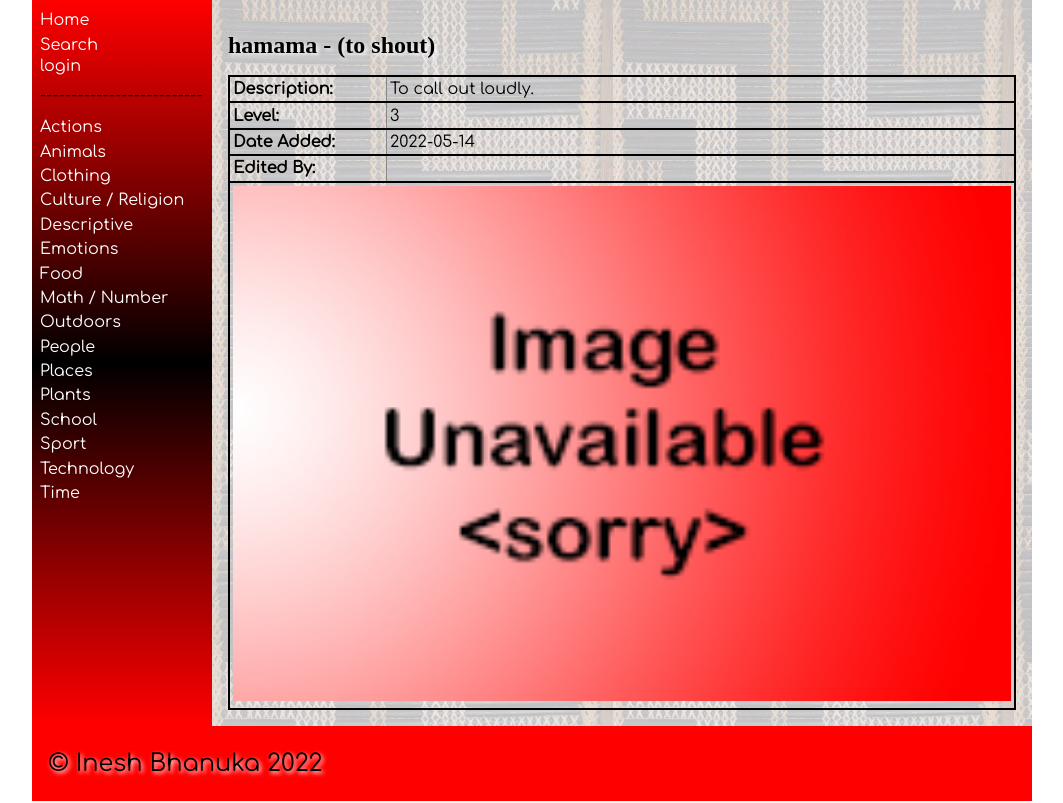
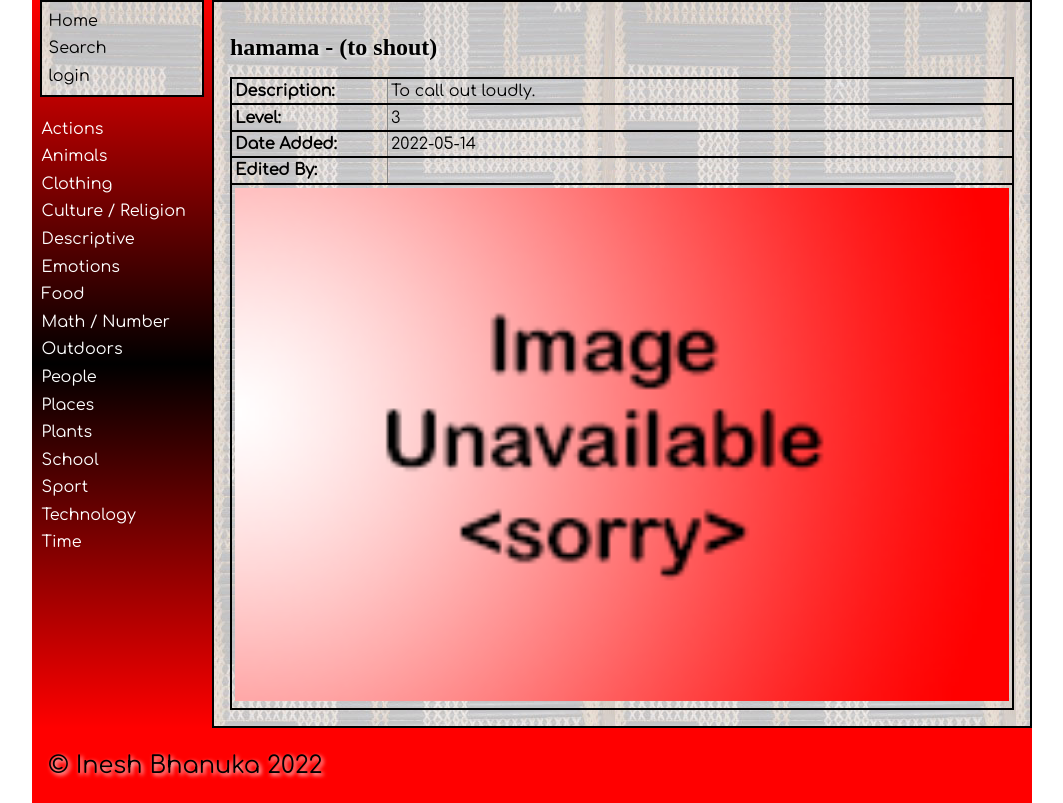
Before and after one commit to IneshyPie/Maori-Dictionary, a Flask app: page /word/1 in a window 1280 px wide. Shown: the part 101-904 px from the top of the page, without its empty margins (108-1171 px from the left). Run offline with Flask 2, Linux system fonts and the light colour scheme; data comes from the database, SQL or seed files in the repository; both versions use the stored data as it was after the commit; some web fonts are replaced.

Commit message:
Couple of bug fixes and css tidy ups

```diff
--- a/maori_dictionary/app.py
+++ b/maori_dictionary/app.py
@@ -411,8 +411,6 @@ def render_word(id):
         description = request.form.get("description").strip()
         level = request.form.get("level")
         email = session.get('email')
-        breadcrumb = request.form.get("breadcrumb")
-        print(f"line414: breadcrumb: {breadcrumb}")
 
         con = create_connection(DATABASE)
         cur = con.cursor()
@@ -451,6 +449,8 @@ def render_word(id):
                 redirect('/?error=Update+failed+try+again+later')
             con.commit()
             con.close()
+            breadcrumb = request.args.get("breadcrumb")
+            print(f"line453: breadcrumb: {breadcrumb}")
             return redirect(f'/word/{id}?breadcrumb={breadcrumb}')
 
 
@@ -642,6 +642,12 @@ def render_signup():
         password = request.form.get("password")
         password2 = request.form.get("confirm_password")
         user_type = request.form.get("user_type")
+        if not fname.isalpha():
+            error = "First name should only contain alphabetic characters"
+            return redirect('/signup?error=First+name+should+only+contain+alphabetic+characters')
+        if not lname.isalpha():
+            error = "Last name should only contain alphabetic characters"
+            return redirect('/signup?error=Last+name+should+only+contain+alphabetic+characters')
         if password != password2:
             error = "Passwords don't match"
             return redirect('/signup?error=Passwords+dont+match')
--- a/maori_dictionary/static/css/style.css
+++ b/maori_dictionary/static/css/style.css
@@ -15,6 +15,10 @@
     padding-top: 3rem;
 }
 
+.form-group-buttons {
+    padding-top: 2rem;
+}
+
 select {
     border: 2px solid black;
     border-radius: 5px;
@@ -24,6 +28,15 @@ select {
 
 .selected {
     background-color: white;
+    padding: 5px;
+    border: solid black 2px;
+}
+
+.main-links {
+    background-image: url('../images/poutama.jpg');
+    padding: 5px;
+    color: black !important;
+    border: solid black 2px;
 }
 
 .letter-label {
@@ -426,7 +439,7 @@ footer img {
         list-style: none;
     }
     nav li {
-        padding: 0.2rem 0;
+        padding: 0.3rem 0 0.3rem 0.1rem;
     }
     nav a {
         color: #fff;
@@ -436,6 +449,8 @@ footer img {
     nav a:hover {
         color: #000;
         background-color: #fff;
+        padding: 5px;
+        border: solid black 2px;
     }
     nav input, nav span {
         visibility: hidden;
--- a/maori_dictionary/templates/base.html
+++ b/maori_dictionary/templates/base.html
@@ -14,27 +14,28 @@
 		<header>
 			<h1>{% block heading %}Maōri - English Dictionary{% endblock %}</h1>
 		</header>
-
-		<nav>
+		<nav style="padding-top: 0">
 			<ul>
-                <li><a href="/">Home</a></li>
-				<li><a href="/search/~">Search</a></li>
+                <div class="main-links">
+                <li><a href="/" style="color: black;">Home</a></li>
+				<li><a href="/search/~" style="color: black;">Search</a></li>
 				{% if logged_in %}
                     {% if allow_edit %}
-					    <a href="/addcategory">Add Category</a>
+					    <li><a href="/addcategory" style="color: black;">Add Category</a></li>
                     {% endif %}
-					<a href="/logout">Logout</a>
+					<li><a href="/logout" style="color: black;">Logout</a></li>
                 {% else %}
-                    <a href="/login">login</a>
+                    <li><a href="/login" style="color: black;">login</a></li>
                 {% endif %}
-				<li><p>--------------------------</p></li>
+                </div>
+            <br>
                 {% for category in category_list %}
                     <li><a href="/category/{{ category[0] }}">{{ category[1] }}</a></li>
                 {% endfor %}
 			</ul>
 		</nav>
 
-		<main>
+		<main style="border: solid black 2px">
             {% block main %}{% endblock %}
         </main>
 
--- a/maori_dictionary/templates/category.html
+++ b/maori_dictionary/templates/category.html
@@ -43,7 +43,7 @@
             </div>
             <div class="form-group">
                 <div class="form-label">Description</div>
-                <div class="form-element"><textarea name="description" form="add_word" maxlength="1000"></textarea></div>
+                <div class="form-element"><textarea name="description" form="add_word" maxlength="1000" required></textarea></div>
             </div>
             <div class="form-group">
                 <div class="form-label">Level</div>
--- a/maori_dictionary/templates/word.html
+++ b/maori_dictionary/templates/word.html
@@ -54,7 +54,7 @@
             </div>
             <div class="form-group">
                 <div class="form-label">Description</div>
-                <div class="form-element"><textarea name="description" form="edit_word" maxlength="1000">{{ description }}</textarea></div>
+                <div class="form-element"><textarea name="description" form="edit_word" maxlength="1000" required>{{ description }}</textarea></div>
             </div>
             <div class="form-group">
                 <div class="form-label">Level</div>
```
Also changed, not shown: maori_dictionary/templates/search.html (+2 -6 lines), maori_dictionary/database/dictionary.db.
